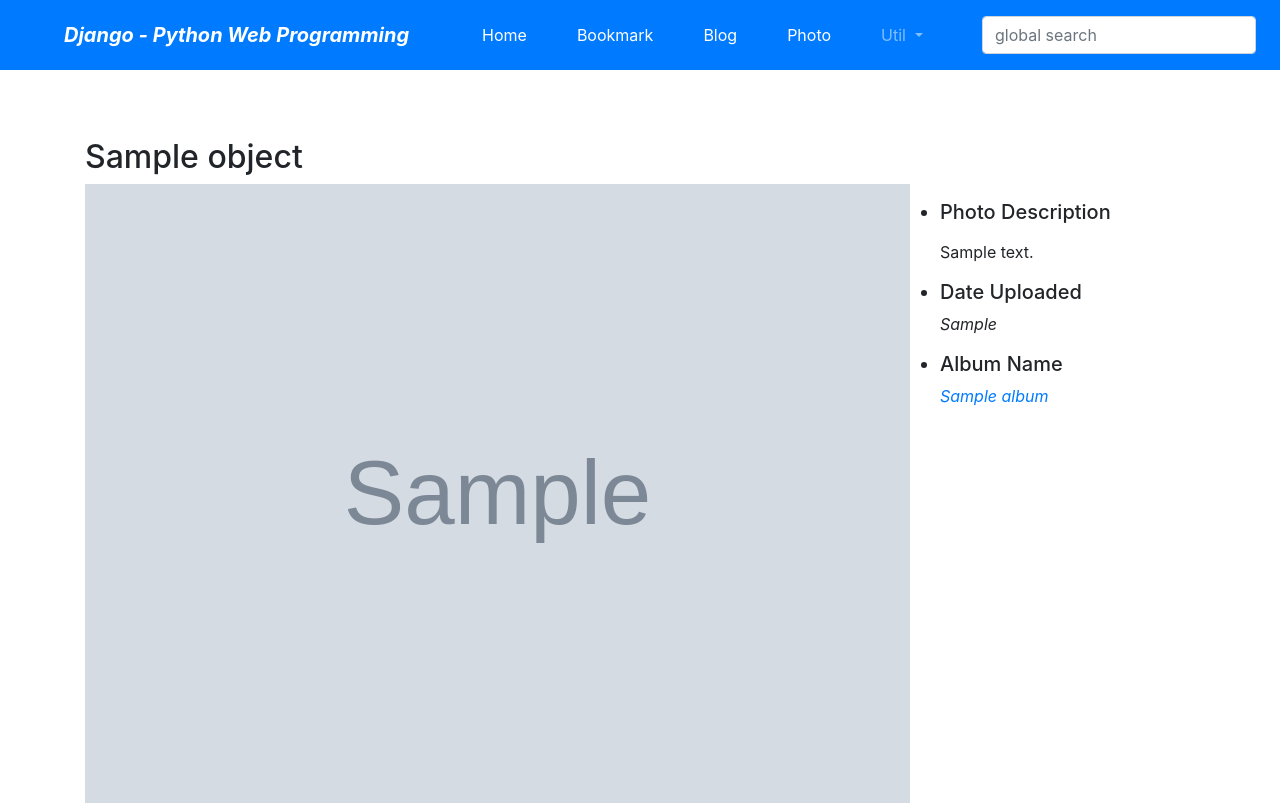
After one commit to Dibrary/Django_practice, a Django app: template photo/templates/photo/photo_detail.html in a window 1280 px wide. The commit adds this page. Run offline with Django 4.2, Linux system fonts and the light colour scheme; the template is opened without the code that fills it: most values are stand-ins (such as "Sample title", 1, 10 or a date in 2020); grey boxes marked "Sample" are stand-in pictures; some libraries are stand-ins or nearby versions.

Commit message:
220413 사진 업로드 성공, 및 확인 완료

```diff
--- a/photo/fields.py
+++ b/photo/fields.py
@@ -3,7 +3,7 @@ from PIL import Image
 from django.db.models.fields.files import ImageField, ImageFieldFile
 
 class ThumbnailImageFieldFile(ImageFieldFile):
-    def _add_thumb(s):
+    def _add_thumb(self,s):
         parts = s.split(".")
         parts.insert(-1, "thumb")
         if parts[-1].lower() not in ['jpeg', 'jpg']:
--- a/photo/templates/photo/album_list.html
+++ b/photo/templates/photo/album_list.html
@@ -16,7 +16,7 @@
     {% for item in object_list %}
 
     <div class="mt-5">
-        <a class="h2" href="{% url 'photo:album_detail' item:id %}">
+        <a class="h2" href="{% url 'photo:album_detail' item.id %}">
             {{item.name}}
         </a>&emsp;
         <span class="font-italic h5">{{item.description}}</span>
@@ -25,7 +25,7 @@
     <hr style="margin: 0 0 20px 0;">
 
     <div class="row">
-        {% for photo in item.photo_set.all| slice:":5" %}
+        {% for photo in item.photo_set.all|slice:":5" %}
         <div class="ml-5">
             <div class="thumbnail">
                 <a href="{{photo.get_absolute_url}}">
--- /dev/null
+++ b/photo/templates/photo/photo_detail.html
@@ -0,0 +1,29 @@
+{% extends "base.html" %}
+
+{% block title %}photo_detail.html{% endblock %}
+
+{% block content %}
+
+<h2 class="mt-5">{{object.title}}</h2>
+
+<div class="row">
+    <div class="col-md-9">
+        <a href="{{object.image.url}}">
+            <img src="{{object.image.url}}" style="width: 100%;">
+        </a>
+    </div>
+
+    <ul class="col-md-3 mt-3">
+        <li class="h5">Photo Description</li>
+            {% if object.description %}<p>{{object.description | linebreaks}}</p>
+            {% else %}<p>(blank)</p>{% endif %}
+        <li class="h5">Date Uploaded</li>
+            <p class="font-italic">{{object.upload_dt}}</p>
+        <li class="h5">Album Name</li>
+            <p class="font-italic">
+                <a href="{% url 'photo:album_detail' object.album.id %}">{{object.album.name}}</a>
+            </p>
+    </ul>
+</div>
+
+{% endblock %}
--- a/templates/base.html
+++ b/templates/base.html
@@ -29,7 +29,7 @@
             <a class="nav-link text-white" href="{% url 'blog:index' %}">Blog</a>
           </li>
           <li class="nav-item mx-1 btn btn-primary">
-            <a class="nav-link text-white" href="">Photo</a>
+            <a class="nav-link text-white" href="{% url 'photo:index' %}">Photo</a>
           </li>
 
           <li class="nav-item dropdown mx-1 btn btn-primary">
```
Also changed, not shown: photo/templates/photo/album_detail.html (+35 -0 lines), db.sqlite3.
